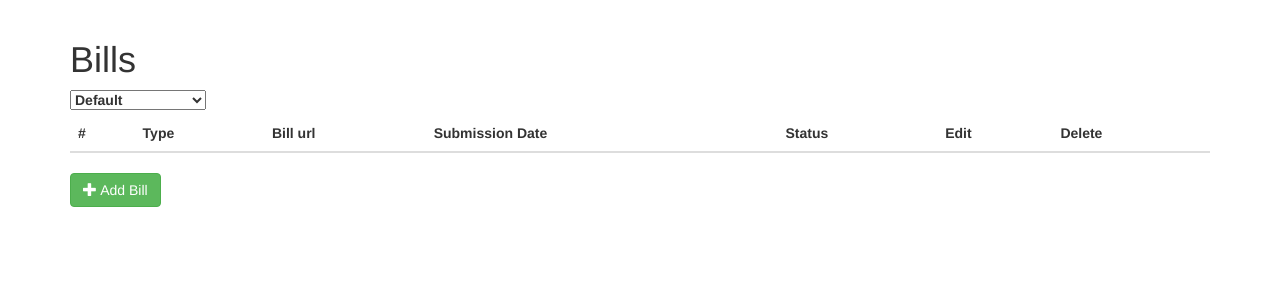
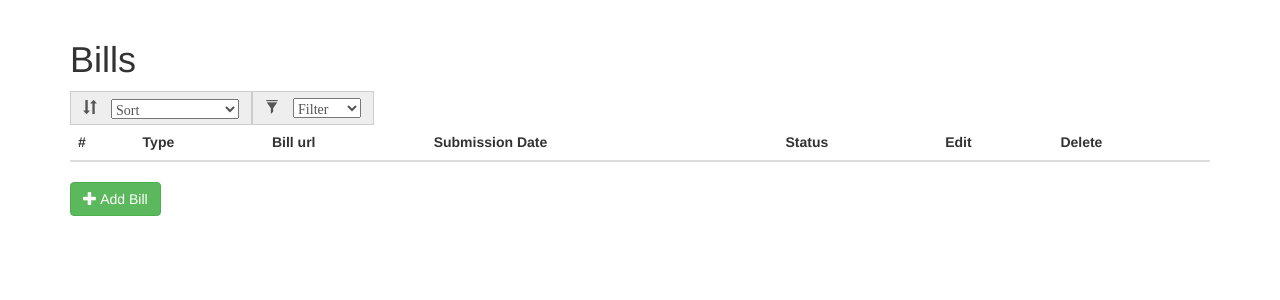
Before and after one commit to ishween/Bill-Reimbursement, a Flask app: page /employee in a window 1280 px wide. Shown: the part 52-352 px from the top of the page. Run offline with Flask 2, Linux system fonts and the light colour scheme; lists and menus that the app fills with data are empty; some libraries are stand-ins or nearby versions.

Commit message:
filter bills

```diff
--- a/src/models/bills/bill.py
+++ b/src/models/bills/bill.py
@@ -49,5 +49,9 @@ class Bill(object):
     def all_bills_for_employee(cls, employee_id):
         return Database.find(billConstant.COLLECTION, {'employee_id': employee_id})
 
+    @classmethod
+    def all_bills_for_employee_filter(cls, employee_id, filter_type):
+        return Database.find(billConstant.COLLECTION, {'employee_id': employee_id, 'status': filter_type})
+
     def update_to_db(self):
         Database.update(billConstant.COLLECTION, {'_id': self._id}, self.json())
--- a/src/models/employees/views.py
+++ b/src/models/employees/views.py
@@ -18,7 +18,7 @@ def login_employee():
         try:
             if Employee.is_login_valid(email, password):
                 session['email'] = email
-                return redirect(url_for('bills.view_bills', sort_type="default"))
+                return redirect(url_for('bills.view_bills', sort_type="default", filter_type="all"))
         except employeeErrors.EmployeeError as a:
             return a.message
 
--- a/src/static/css/styles.css
+++ /dev/null
@@ -1,3 +0,0 @@
-.selectpicker{
-    object-position: right;
-}
--- a/src/templates/employees/view_bills.html
+++ b/src/templates/employees/view_bills.html
@@ -1,16 +1,25 @@
 {% extends "base.html" %}
 {% block content %}
 
-    <div>
+
         <h1>Bills</h1>
-    <label class="sort">
-         <select class="selectpicker" onchange="location = this.value;">
-            <option value="{{ url_for('bills.view_bills', sort_type="default") }}">{{ "Default" }}</option>
-            <option value="{{ url_for('bills.view_bills', sort_type="bill_type") }}">{{ "Type" }}</option>
-            <option value="{{ url_for('bills.view_bills', sort_type="date_of_submission") }}">{{ "Submission Date" }}</option>
-        </select>
-    </label>
-    </div>
+    <label class="input-group-addon glyphicon glyphicon-sort" style="width: 50px;">
+            <select class="selectpicker glyphicon glyphicon-sort" onchange="location = this.value;">
+                <option>Sort</option>
+                <option value="{{ url_for('bills.view_bills', sort_type="default", filter_type=filter_type) }}">{{ "Default" }}</option>
+                <option value="{{ url_for('bills.view_bills', sort_type="bill_type", filter_type=filter_type) }}">{{ "Type" }}</option>
+                <option value="{{ url_for('bills.view_bills', sort_type="date_of_submission", filter_type=filter_type) }}">{{ "Submission Date" }}</option>
+            </select>
+        </label>
+        <label class="input-group-addon glyphicon glyphicon-filter" style="width: 50px;">
+            <select class="selectpicker" onchange="location = this.value;" aria-live="polite">
+                <option class="glyphicon glyphicon-filter">Filter</option>
+                <option value="{{ url_for('bills.view_bills', sort_type=sort_type, filter_type="all") }}">{{ "All" }}</option>
+                <option value="{{ url_for('bills.view_bills', sort_type=sort_type, filter_type="pending") }}">{{ "Pending" }}</option>
+                <option value="{{ url_for('bills.view_bills', sort_type=sort_type, filter_type="accept") }}">{{ "Aceept" }}</option>
+                <option value="{{ url_for('bills.view_bills', sort_type=sort_type, filter_type="reject") }}">{{ "Reject" }}</option>
+            </select>
+        </label>
     <table class="table table-hover">
         <thead>
         <tr>
--- a/src/templates/html_dependencies.html
+++ b/src/templates/html_dependencies.html
@@ -2,7 +2,7 @@
 <link rel="stylesheet" href="https://maxcdn.bootstrapcdn.com/bootstrap/3.3.6/css/bootstrap.min.css">
 <link rel="stylesheet" href="{{ url_for('static', filename='css/styles.css') }}">
 <script src="https://code.jquery.com/jquery-2.2.4.min.js"></script>
-<script src="https://bootstrap.bundle.min.js / bootstrap.bundle.js"></script>
+{#<script src="https://bootstrap.bundle.min.js / bootstrap.bundle.js"></script>#}
 {#<script src="https://cdnjs.cloudflare.com/ajax/libs/popper.js/1.11.0/umd/popper.min.js" integrity="sha384-b/U6ypiBEHpOf/4+1nzFpr53nxSS+GLCkfwBdFNTxtclqqenISfwAzpKaMNFNmj4" crossorigin="anonymous"></script>#}
 <script src="https://maxcdn.bootstrapcdn.com/bootstrap/3.3.6/js/bootstrap.min.js"></script>
 {#<script src="https://stackpath.bootstrapcdn.com/bootstrap/4.2.1/js/bootstrap.min.js" integrity="sha384-B0UglyR+jN6CkvvICOB2joaf5I4l3gm9GU6Hc1og6Ls7i6U/mkkaduKaBhlAXv9k" crossorigin="anonymous"></script>#}
```
Also changed, not shown: src/models/bills/views.py (+11 -7 lines).
